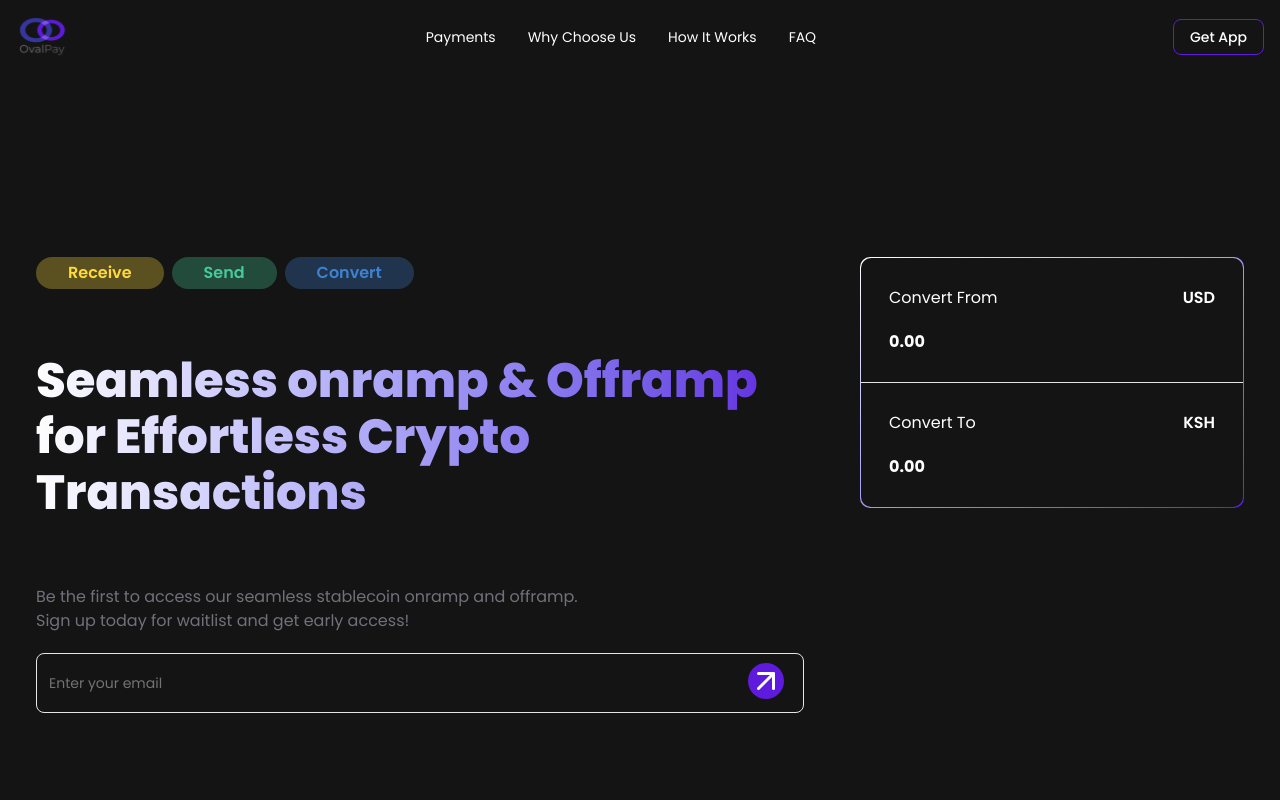
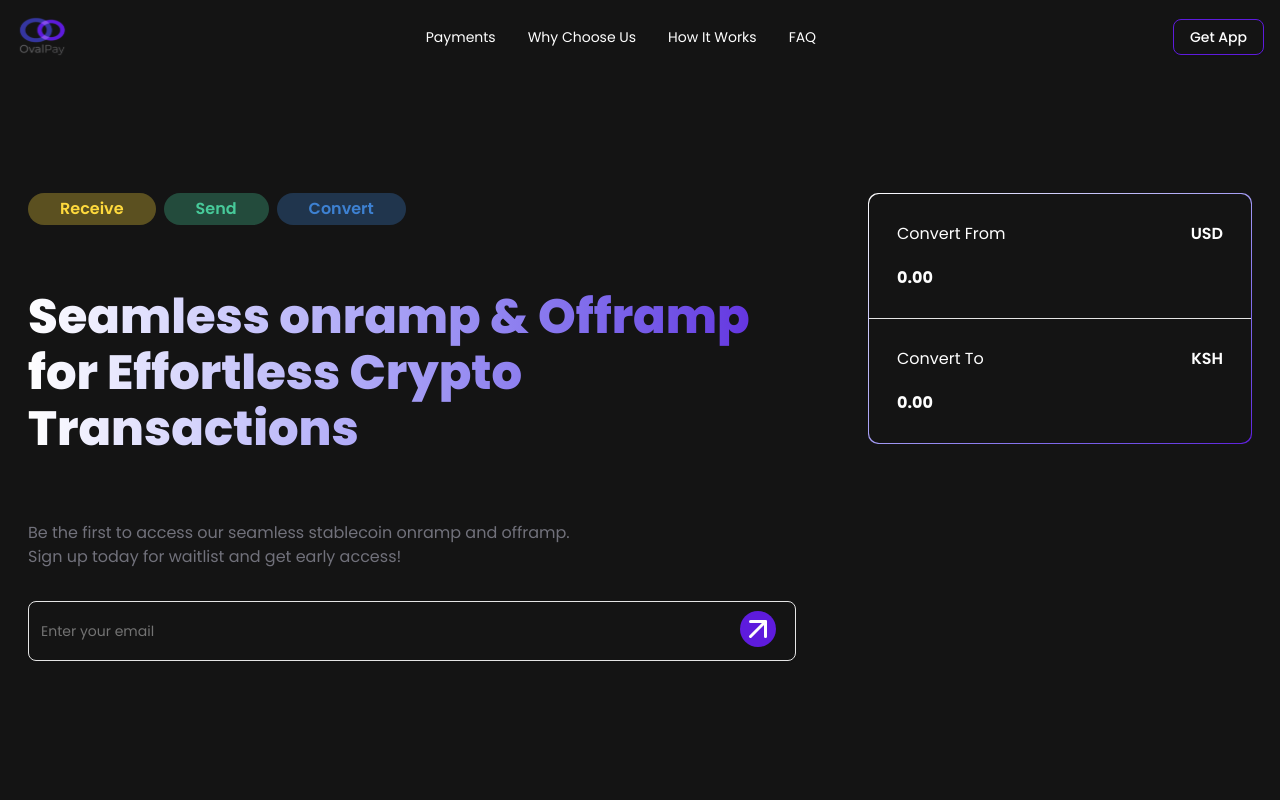
Before and after one commit to Anadudev/OvalPay, a React (Vite) app: page / in a window 1280 px wide. Shown: the top 800 px of the page. Built offline with nearby package versions, Linux system fonts and the light colour scheme.

Commit message:
Refactor App component structure and adjust spacing in HeroSection for improved layout

```diff
--- a/src/App.tsx
+++ b/src/App.tsx
@@ -9,15 +9,17 @@ import Footer from "./components/Footer";
 
 function App() {
   return (
-    <main className="space-y-28">
+    <>
       <Navbar />
+      <main className="space-y-28 py-12">
         <HeroSection />
         <WhyChooseUsSection />
         <Service />
         <HowItWorks />
         <SupportedCoins />
-      <Footer/>
       </main>
+      <Footer />
+    </>
   );
 }
 
--- a/src/sections/HeroSection.tsx
+++ b/src/sections/HeroSection.tsx
@@ -7,7 +7,7 @@ import { ArrowUpRight } from "lucide-react";
 const HeroSection = () => {
   return (
     <section className="flex py-14">
-      <div className="flex p-4 gap-14 flex-wrap mx-auto">
+      <div className="flex p-4 gap-18 flex-wrap mx-auto">
         <div className="space-y-16 max-w-3xl">
           <div className="flex gap-2 items-center justify-center sm:justify-start">
             {heroTables.map((data, index) => (
@@ -17,7 +17,7 @@ const HeroSection = () => {
           <h1 className="bg-gradient-to-r from-surface to-secondary bg-clip-text text-transparent text-4xl sm:text-5xl font-extrabold leading-14">
             Seamless onramp & Offramp for Effortless Crypto Transactions
           </h1>
-          <div className="space-y-5">
+          <div className="space-y-8">
             <p className="text-zinc-500 max-w-xl">
               Be the first to access our seamless stablecoin onramp and offramp.
               Sign up today for waitlist and get early access!
```
Lines whose indentation alone changed are shown as unchanged.
